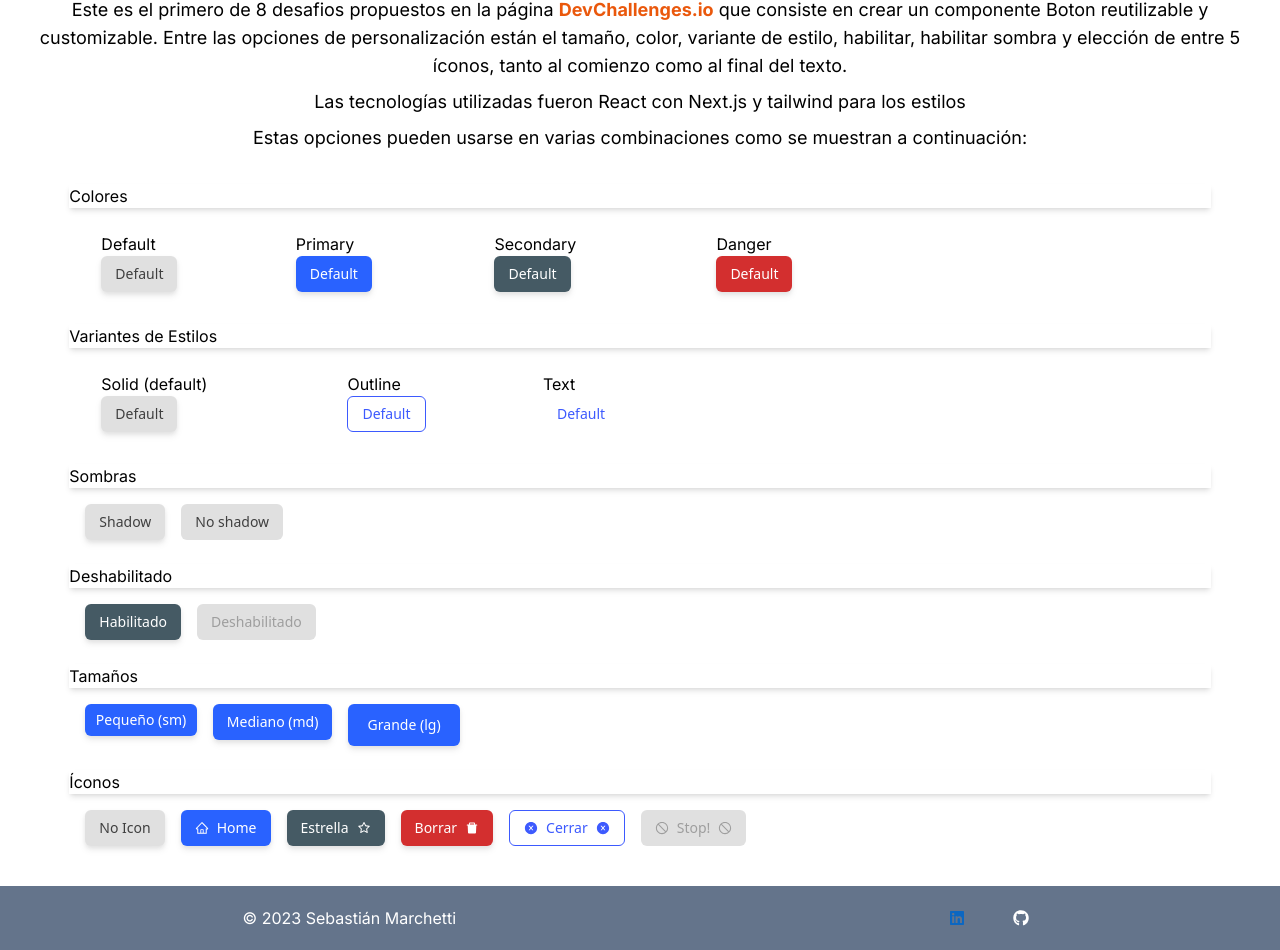
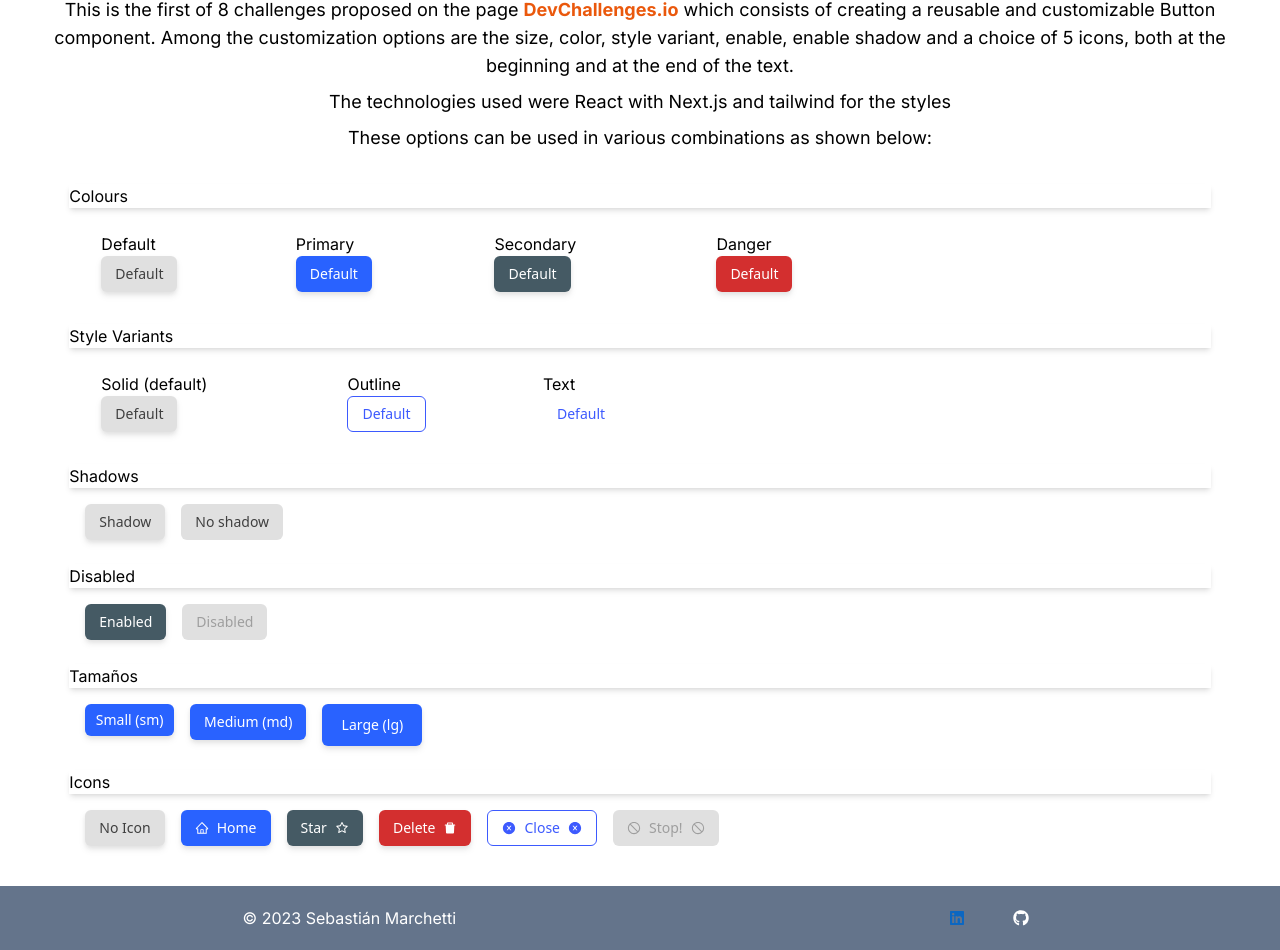
Before and after one commit to SebasUNLu/DevChallenge-Button, a Next.js app: page / in a window 1280 px wide. Shown: the part 336-1286 px from the top of the page. Built offline with nearby package versions, Linux system fonts and the light colour scheme.

Commit message:
Traducciones

```diff
--- a/app/components/Header/Header.jsx
+++ b/app/components/Header/Header.jsx
@@ -15,9 +15,9 @@ const Header = () => {
       </div>
       <div className='px-8 py-4'>
         <p className='text-center text-lg'>
-          Este es el primero de 8 desafios propuestos en la página <Link href={"https://devchallenges.io/"} target='_blank' className='font-bold text-orange-600'>DevChallenges.io</Link> que consiste en crear un componente Boton reutilizable y customizable. Entre las opciones de personalización están el tamaño, color, variante de estilo, habilitar, habilitar sombra y elección de entre 5 íconos, tanto al comienzo como al final del texto.</p>
-        <p className='text-center text-lg my-2'>Las tecnologías utilizadas fueron React con Next.js y tailwind para los estilos</p>
-        <p className='text-center text-lg'>Estas opciones pueden usarse en varias combinaciones como se muestran a continuación:</p>
+          This is the first of 8 challenges proposed on the page <Link href={"https://devchallenges.io/"} target='_blank' className='font-bold text-orange-600'>DevChallenges.io</Link> which consists of creating a reusable and customizable Button component. Among the customization options are the size, color, style variant, enable, enable shadow and a choice of 5 icons, both at the beginning and at the end of the text.</p>
+        <p className='text-center text-lg my-2'>The technologies used were React with Next.js and tailwind for the styles</p>
+        <p className='text-center text-lg'>These options can be used in various combinations as shown below:</p>
       </div>
     </>
   );
--- a/app/page.js
+++ b/app/page.js
@@ -21,7 +21,7 @@ export default function Home() {
     <main className="flex min-h-screen flex-col items-center justify-between text-black">
       <Header />
       <div className="px-4 w-11/12">
-        <StyledTitle title={"Colores"} />
+        <StyledTitle title={"Colours"} />
         <StyledDiv>
           <StyledDiv title={"Default"}>
             <StyledButton />
@@ -37,7 +37,7 @@ export default function Home() {
           </StyledDiv>
         </StyledDiv>
 
-        <StyledTitle title={"Variantes de Estilos"} />
+        <StyledTitle title={"Style Variants"} />
         <StyledDiv>
           <StyledDiv title={"Solid (default)"}>
             <StyledButton />
@@ -52,33 +52,33 @@ export default function Home() {
           </StyledDiv>
         </StyledDiv>
 
-        <StyledTitle title={"Sombras"} />
+        <StyledTitle title={"Shadows"} />
         <StyledDiv>
           <StyledButton text="Shadow" />
           <StyledButton text="No shadow" disableShadow />
         </StyledDiv>
 
-        <StyledTitle title={"Deshabilitado"} />
+        <StyledTitle title={"Disabled"} />
         <StyledDiv>
-          <StyledButton color="secondary" text="Habilitado" />
-          <StyledButton color="secondary" text="Deshabilitado" disable />
+          <StyledButton color="secondary" text="Enabled" />
+          <StyledButton color="secondary" text="Disabled" disable />
         </StyledDiv>
 
         <StyledTitle title={"Tamaños"} />
         <StyledDiv>
-          <StyledButton color="primary" text="Pequeño (sm)" size="sm" />
-          <StyledButton color="primary" text="Mediano (md)" size="md" />
-          <StyledButton color="primary" text="Grande (lg)" size="lg" />
+          <StyledButton color="primary" text="Small (sm)" size="sm" />
+          <StyledButton color="primary" text="Medium (md)" size="md" />
+          <StyledButton color="primary" text="Large (lg)" size="lg" />
         </StyledDiv>
 
-        <StyledTitle title={"Íconos"} />
+        <StyledTitle title={"Icons"} />
         <StyledDiv>
           <StyledButton text="No Icon" />
           <StyledButton text="Home" color="primary" startIcon="home" />
-          <StyledButton text="Estrella" color="secondary" endIcon="star" />
-          <StyledButton text="Borrar" color="danger" endIcon="delete" />
+          <StyledButton text="Star" color="secondary" endIcon="star" />
+          <StyledButton text="Delete" color="danger" endIcon="delete" />
           <StyledButton
-            text="Cerrar"
+            text="Close"
             color="primary"
             startIcon="close"
             endIcon="close"
```
